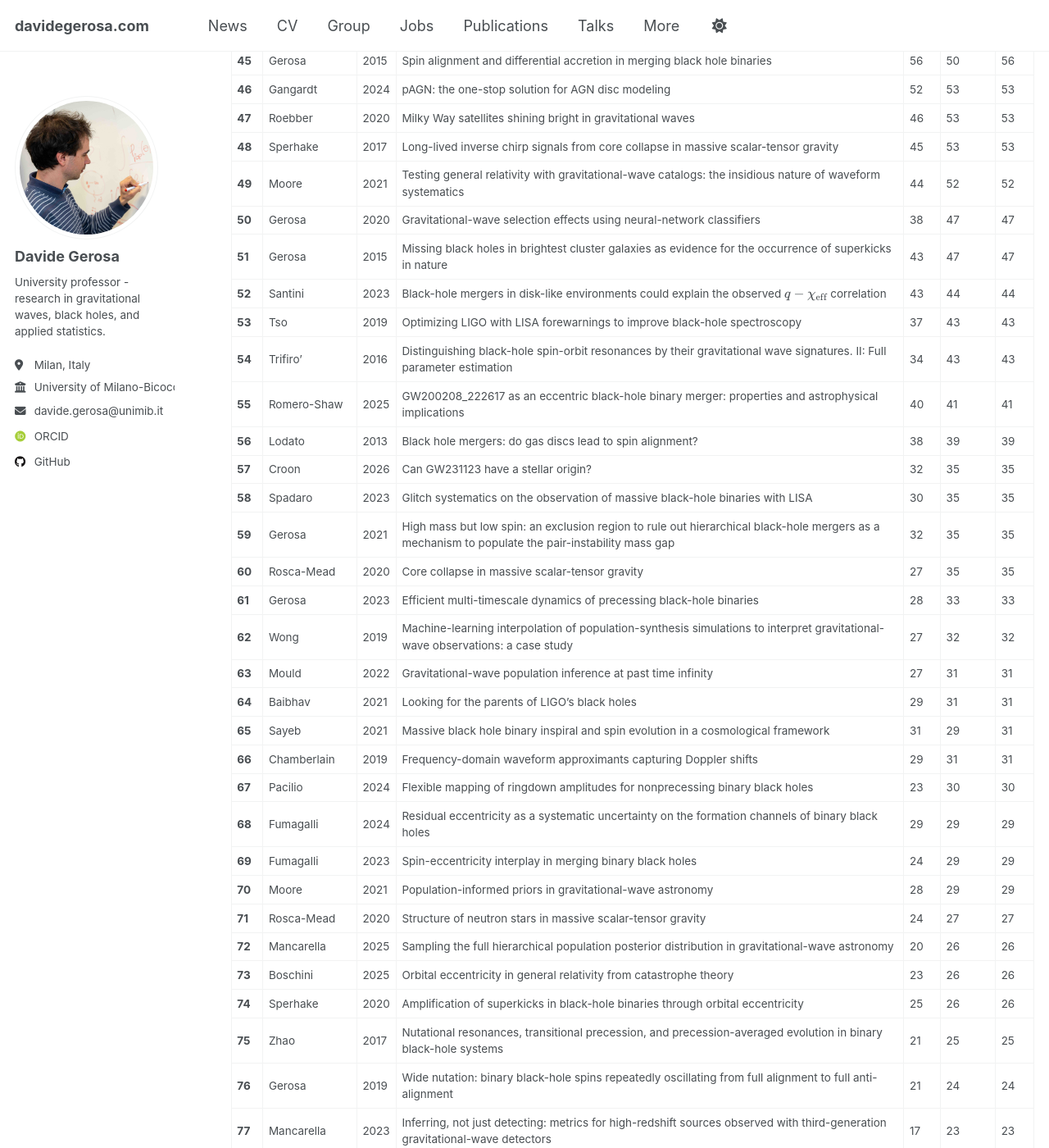
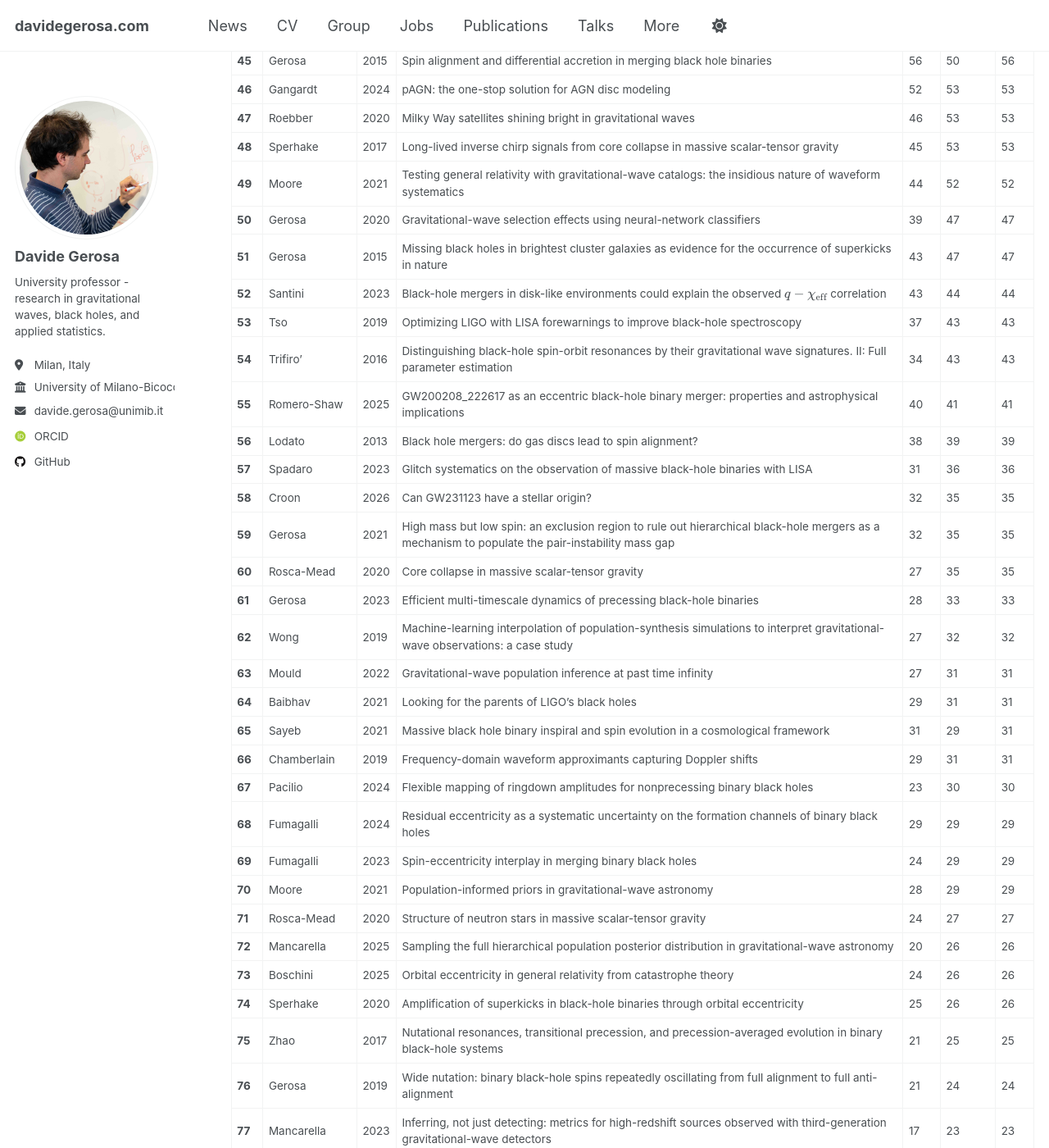
Before and after one commit to dgerosa/website, a Jekyll site: the page built from _pages/citations.md, in a window 1280 px wide and 1400 px high, scrolled down 2285 px. Shown: the whole window at 82% size. Built offline with Jekyll 4.4.1, drawn with Linux system fonts in a browser that asks for light colours; some web fonts are replaced; some of the changed text lies outside the part shown.

Commit message:
Website update from workflow

```diff
--- a/_pages/_citations.md
+++ b/_pages/_citations.md
@@ -58,15 +58,15 @@
 | **47** | Roebber | 2020 | Milky Way satellites shining bright in gravitational waves | 46 | 53 | 53 |
 | **48** | Sperhake | 2017 | Long-lived inverse chirp signals from core collapse in massive scalar-tensor gravity | 45 | 53 | 53 |
 | **49** | Moore | 2021 | Testing general relativity with gravitational-wave catalogs: the insidious nature of waveform systematics | 44 | 52 | 52 |
-| **50** | Gerosa | 2020 | Gravitational-wave selection effects using neural-network classifiers | 38 | 47 | 47 |
+| **50** | Gerosa | 2020 | Gravitational-wave selection effects using neural-network classifiers | 39 | 47 | 47 |
 | **51** | Gerosa | 2015 | Missing black holes in brightest cluster galaxies as evidence for the occurrence of superkicks in nature | 43 | 47 | 47 |
 | **52** | Santini | 2023 | Black-hole mergers in disk-like environments could explain the observed $$q-\chi_\mathrm{eff}$$ correlation | 43 | 44 | 44 |
 | **53** | Tso | 2019 | Optimizing LIGO with LISA forewarnings to improve black-hole spectroscopy | 37 | 43 | 43 |
 | **54** | Trifiro' | 2016 | Distinguishing black-hole spin-orbit resonances by their gravitational wave signatures. II: Full parameter estimation | 34 | 43 | 43 |
 | **55** | Romero-Shaw | 2025 | GW200208_222617 as an eccentric black-hole binary merger: properties and astrophysical implications | 40 | 41 | 41 |
 | **56** | Lodato | 2013 | Black hole mergers: do gas discs lead to spin alignment? | 38 | 39 | 39 |
-| **57** | Croon | 2026 | Can GW231123 have a stellar origin? | 32 | 35 | 35 |
-| **58** | Spadaro | 2023 | Glitch systematics on the observation of massive black-hole binaries with LISA | 30 | 35 | 35 |
+| **57** | Spadaro | 2023 | Glitch systematics on the observation of massive black-hole binaries with LISA | 31 | 36 | 36 |
+| **58** | Croon | 2026 | Can GW231123 have a stellar origin? | 32 | 35 | 35 |
 | **59** | Gerosa | 2021 | High mass but low spin: an exclusion region to rule out hierarchical black-hole mergers as a mechanism to populate the pair-instability mass gap | 32 | 35 | 35 |
 | **60** | Rosca-Mead | 2020 | Core collapse in massive scalar-tensor gravity | 27 | 35 | 35 |
 | **61** | Gerosa | 2023 | Efficient multi-timescale dynamics of precessing black-hole binaries | 28 | 33 | 33 |
@@ -81,7 +81,7 @@
 | **70** | Moore | 2021 | Population-informed priors in gravitational-wave astronomy | 28 | 29 | 29 |
 | **71** | Rosca-Mead | 2020 | Structure of neutron stars in massive scalar-tensor gravity | 24 | 27 | 27 |
 | **72** | Mancarella | 2025 | Sampling the full hierarchical population posterior distribution in gravitational-wave astronomy | 20 | 26 | 26 |
-| **73** | Boschini | 2025 | Orbital eccentricity in general relativity from catastrophe theory | 23 | 26 | 26 |
+| **73** | Boschini | 2025 | Orbital eccentricity in general relativity from catastrophe theory | 24 | 26 | 26 |
 | **74** | Sperhake | 2020 | Amplification of superkicks in black-hole binaries through orbital eccentricity | 25 | 26 | 26 |
 | **75** | Zhao | 2017 | Nutational resonances, transitional precession, and precession-averaged evolution in binary black-hole systems | 21 | 25 | 25 |
 | **76** | Gerosa | 2019 | Wide nutation: binary black-hole spins repeatedly oscillating from full alignment to full anti-alignment | 21 | 24 | 24 |
@@ -208,4 +208,4 @@
 
 
 <br><br>
-*Last updated: 2026-06-18 06:13:35 UTC*
+*Last updated: 2026-06-19 06:33:53 UTC*
```
Also changed, not shown: other parts of _pages/_citations.md (+13 -13 lines), _pages/_group.md (+1 -1 lines), _pages/_publications.md (+1 -1 lines), _pages/_talks.md (+1 -1 lines).
